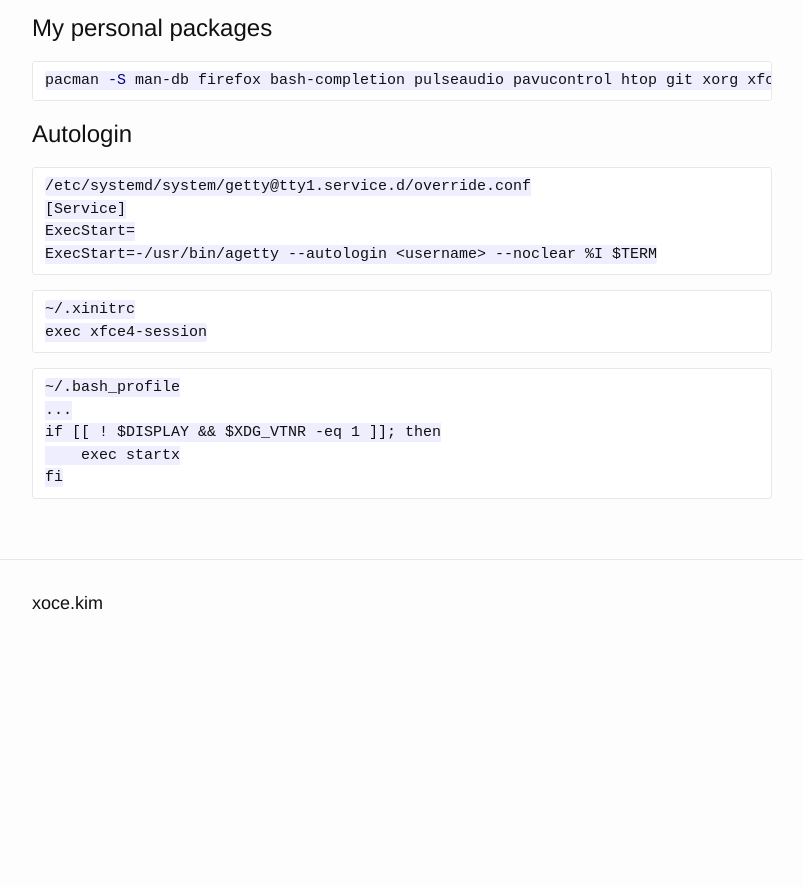
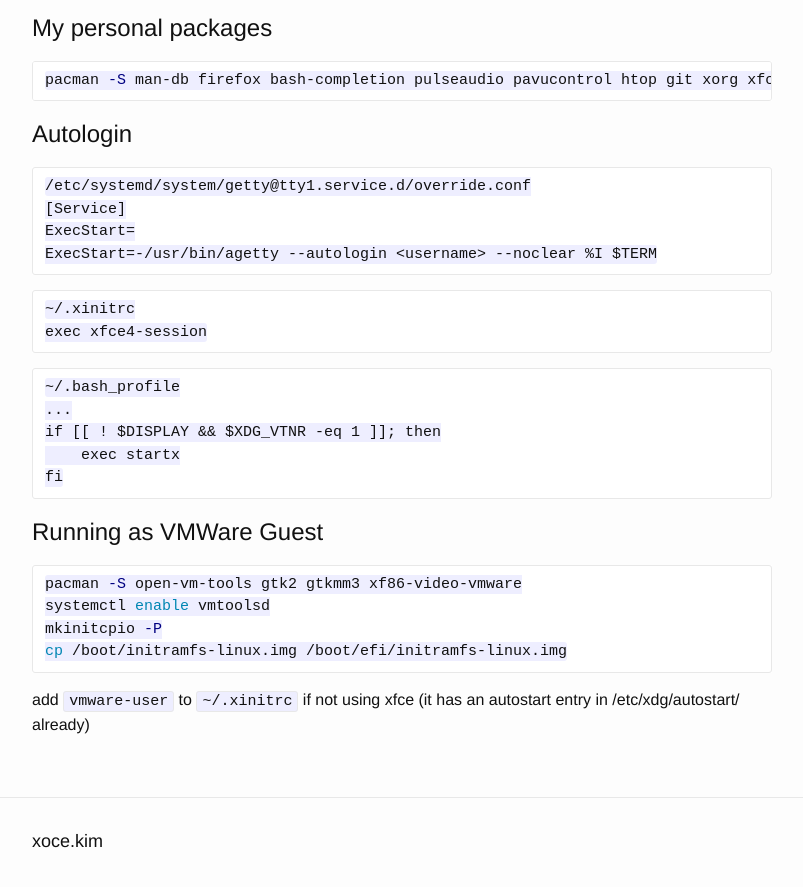
Before and after one commit to xocekim/blog, a Jekyll site: the page built from _posts/2020-10-01-simple-arch-setup-efistub.markdown, in a window 1280 px wide and 900 px high, scrolled down 1230 px. Shown: the top 887 px of the window, without its empty margins (238-1041 px from the left). Built offline with Jekyll 4.4.1, drawn with Linux system fonts in a browser that asks for light colours; before the commit the page ends 1892 px from its top, so only the background shows below that.

Commit message:
vmware guest additions

````diff
--- a/_posts/2020-10-01-simple-arch-setup-efistub.markdown
+++ b/_posts/2020-10-01-simple-arch-setup-efistub.markdown
@@ -80,3 +80,12 @@ if [[ ! $DISPLAY && $XDG_VTNR -eq 1 ]]; then
     exec startx
 fi
 ```
+
+# Running as VMWare Guest
+```shell
+pacman -S open-vm-tools gtk2 gtkmm3 xf86-video-vmware
+systemctl enable vmtoolsd
+mkinitcpio -P
+cp /boot/initramfs-linux.img /boot/efi/initramfs-linux.img
+```
+add `vmware-user` to `~/.xinitrc` if not using xfce (it has an autostart entry in /etc/xdg/autostart/ already)
````
